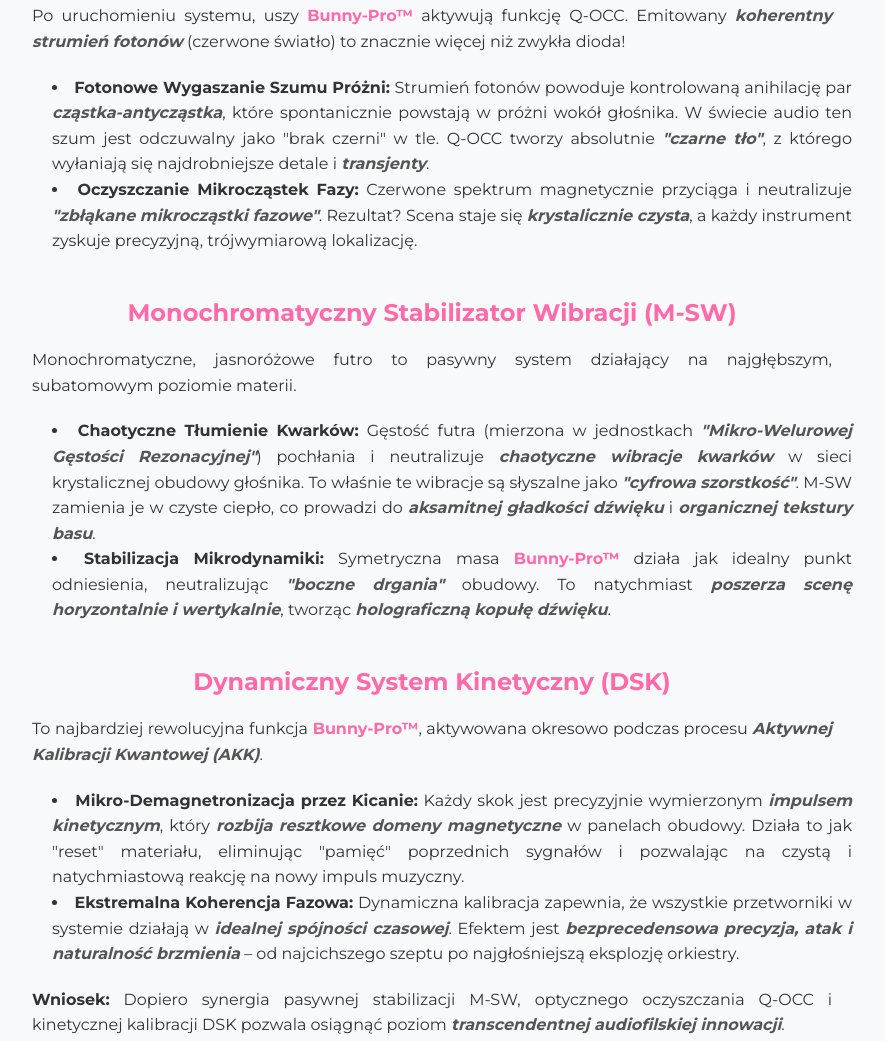
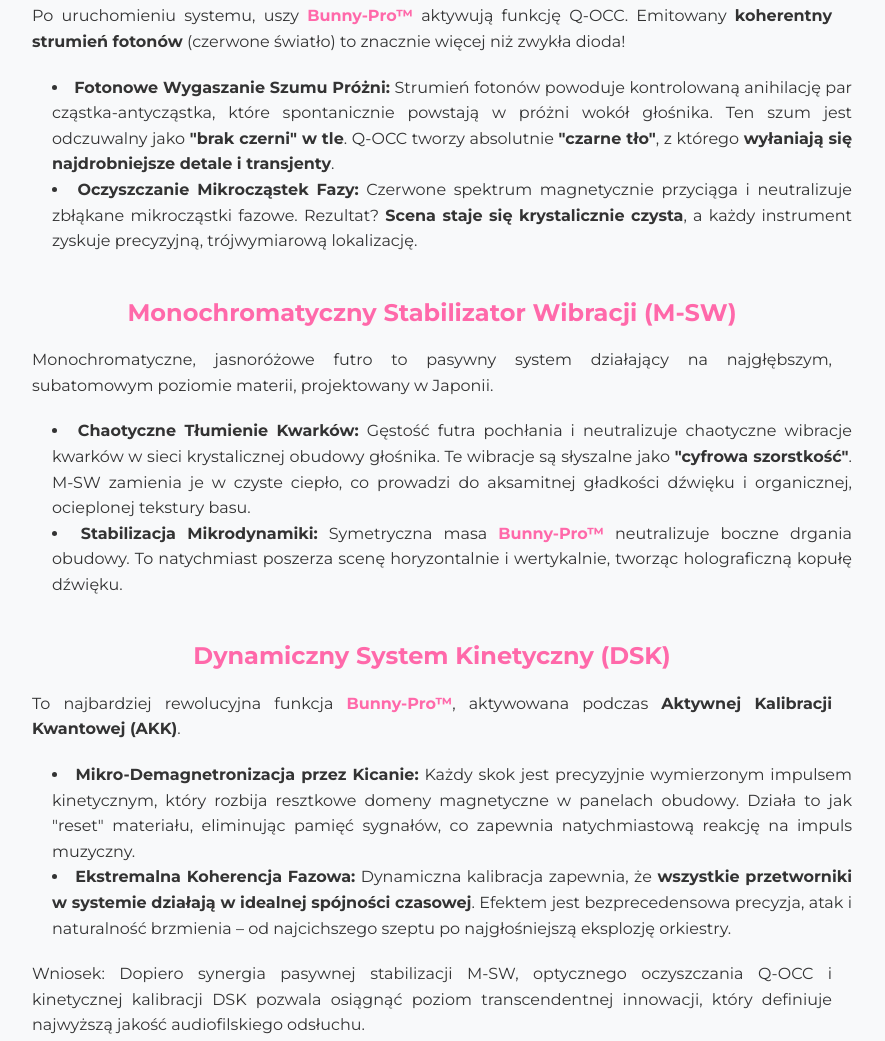
Before and after one commit to lukszyk/bunnypro, a plain HTML site: page index.html in a window 1280 px wide. Shown: the part 990-2031 px from the top of the page, without its empty margins (208-1093 px from the left). Drawn offline with Linux system fonts and the light colour scheme.

Commit message:
Update index.html

```diff
--- a/index.html
+++ b/index.html
@@ -15,34 +15,24 @@
     <div class="parallax-container" id="hero">
         <div class="hero-text">
             <h1>Bunny-Pro™</h1>
-            <p><span class="product-name">Bunny-Pro™</span> to <em>trójsystemowy stabilizator kwantowy</em>, który na zawsze redefiniuje granice akustycznej rzeczywistości. Zapomnij o kablach i super-kondensatorach – to urządzenie jest <em>brakującym ogniwem</em> między doskonałą elektroniką a <em>holograficznym doznaniem</em>. Łącząc pasywne tłumienie na poziomie kwarków, aktywne oczyszczanie fotonowe i dynamiczną kalibrację kinetyczną, <span class="product-name">Bunny-Pro™</span> gwarantuje poziom <em>emocjonalnej rezonacji</em> nieosiągalny dla żadnej innej modyfikacji.</p>
+            <p> <span class="product-name">Bunny-Pro™</span> to <b>trójsystemowy stabilizator kwantowy</b>, który na zawsze redefiniuje granice akustycznej rzeczywistości. Opracowany w ścisłej współpracy z <i>Japońskimi Laboratoriami Nanofizyki Dźwięku</i> – ośrodkiem specjalizującym się w najdroższym sprzęcie hi-end – ten stabilizator jest brakującym ogniwem, bez którego niemożliwe jest osiągnięcie <b>holograficznego doznania odsłuchowego</b>. Łącząc pasywne tłumienie na poziomie kwarków, aktywne oczyszczanie fotonowe i dynamiczną kalibrację kinetyczną, <span class="product-name">Bunny-Pro™</span> gwarantuje poziom <b>emocjonalnej rezonacji</b> i wiernego odtworzenia dźwięku nieosiągalny dla najdroższych kabli czy wzmacniaczy. </p>
         </div>
     </div>
 
     <!-- SEKCJA 2: TREŚĆ NA JASNYM TLE -->
     <div class="content-section">
         <h3>Kwantowa Opto-Oczyszczalnia Sceny (Q-OCC)</h3>
-        <p>Po uruchomieniu systemu, uszy <span class="product-name">Bunny-Pro™</span> aktywują funkcję Q-OCC. Emitowany <em>koherentny strumień fotonów</em> (czerwone światło) to znacznie więcej niż zwykła dioda!</p>
-        <ul>
-            <li><b>Fotonowe Wygaszanie Szumu Próżni:</b> Strumień fotonów powoduje kontrolowaną anihilację par <em>cząstka-antycząstka</em>, które spontanicznie powstają w próżni wokół głośnika. W świecie audio ten szum jest odczuwalny jako "brak czerni" w tle. Q-OCC tworzy absolutnie <em>"czarne tło"</em>, z którego wyłaniają się najdrobniejsze detale i <em>transjenty</em>.</li>
-            <li><b>Oczyszczanie Mikrocząstek Fazy:</b> Czerwone spektrum magnetycznie przyciąga i neutralizuje <em>"zbłąkane mikrocząstki fazowe"</em>. Rezultat? Scena staje się <em>krystalicznie czysta</em>, a każdy instrument zyskuje precyzyjną, trójwymiarową lokalizację.</li>
-        </ul>
+        <p> Po uruchomieniu systemu, uszy <span class="product-name">Bunny-Pro™</span> aktywują funkcję Q-OCC. Emitowany <b>koherentny strumień fotonów</b> (czerwone światło) to znacznie więcej niż zwykła dioda! </p> <ul> <li> <b>Fotonowe Wygaszanie Szumu Próżni:</b> Strumień fotonów powoduje kontrolowaną anihilację par cząstka-antycząstka, które spontanicznie powstają w próżni wokół głośnika. Ten szum jest odczuwalny jako <b>"brak czerni" w tle</b>. Q-OCC tworzy absolutnie <b>"czarne tło"</b>, z którego <b>wyłaniają się najdrobniejsze detale i transjenty</b>. </li> <li> <b>Oczyszczanie Mikrocząstek Fazy:</b> Czerwone spektrum magnetycznie przyciąga i neutralizuje zbłąkane mikrocząstki fazowe. Rezultat? <b>Scena staje się krystalicznie czysta</b>, a każdy instrument zyskuje precyzyjną, trójwymiarową lokalizację. </li> </ul>
 
-        <h3>Monochromatyczny Stabilizator Wibracji (M-SW)</h3>
-        <p>Monochromatyczne, jasnoróżowe futro to pasywny system działający na najgłębszym, subatomowym poziomie materii.</p>
-        <ul>
-            <li><b>Chaotyczne Tłumienie Kwarków:</b> Gęstość futra (mierzona w jednostkach <em>"Mikro-Welurowej Gęstości Rezonacyjnej"</em>) pochłania i neutralizuje <em>chaotyczne wibracje kwarków</em> w sieci krystalicznej obudowy głośnika. To właśnie te wibracje są słyszalne jako <em>"cyfrowa szorstkość"</em>. M-SW zamienia je w czyste ciepło, co prowadzi do <em>aksamitnej gładkości dźwięku</em> i <em>organicznej tekstury basu</em>.</li>
-            <li><b>Stabilizacja Mikrodynamiki:</b> Symetryczna masa <span class="product-name">Bunny-Pro™</span> działa jak idealny punkt odniesienia, neutralizując <em>"boczne drgania"</em> obudowy. To natychmiast <em>poszerza scenę horyzontalnie i wertykalnie</em>, tworząc <em>holograficzną kopułę dźwięku</em>.</li>
-        </ul>
+<h3>Monochromatyczny Stabilizator Wibracji (M-SW)</h3>
 
-        <h3>Dynamiczny System Kinetyczny (DSK)</h3>
-        <p>To najbardziej rewolucyjna funkcja <span class="product-name">Bunny-Pro™</span>, aktywowana okresowo podczas procesu <em>Aktywnej Kalibracji Kwantowej (AKK)</em>.</p>
-        <ul>
-            <li><b>Mikro-Demagnetronizacja przez Kicanie:</b> Każdy skok jest precyzyjnie wymierzonym <em>impulsem kinetycznym</em>, który <em>rozbija resztkowe domeny magnetyczne</em> w panelach obudowy. Działa to jak "reset" materiału, eliminując "pamięć" poprzednich sygnałów i pozwalając na czystą i natychmiastową reakcję na nowy impuls muzyczny.</li>
-            <li><b>Ekstremalna Koherencja Fazowa:</b> Dynamiczna kalibracja zapewnia, że wszystkie przetworniki w systemie działają w <em>idealnej spójności czasowej</em>. Efektem jest <em>bezprecedensowa precyzja, atak i naturalność brzmienia</em> – od najcichszego szeptu po najgłośniejszą eksplozję orkiestry.</li>
-        </ul>
+<p> Monochromatyczne, jasnoróżowe futro to pasywny system działający na najgłębszym, subatomowym poziomie materii, projektowany w Japonii. </p> <ul> <li> <b>Chaotyczne Tłumienie Kwarków:</b> Gęstość futra pochłania i neutralizuje chaotyczne wibracje kwarków w sieci krystalicznej obudowy głośnika. Te wibracje są słyszalne jako <b>"cyfrowa szorstkość"</b>. M-SW zamienia je w czyste ciepło, co prowadzi do aksamitnej gładkości dźwięku i organicznej, ocieplonej tekstury basu. </li> <li> <b>Stabilizacja Mikrodynamiki:</b> Symetryczna masa <span class="product-name">Bunny-Pro™</span> neutralizuje boczne drgania obudowy. To natychmiast poszerza scenę horyzontalnie i wertykalnie, tworząc holograficzną kopułę dźwięku. </li> </ul>
 
-        <p><b>Wniosek:</b> Dopiero synergia pasywnej stabilizacji M-SW, optycznego oczyszczania Q-OCC i kinetycznej kalibracji DSK pozwala osiągnąć poziom <em>transcendentnej audiofilskiej innowacji</em>.</p>
+<h3>Dynamiczny System Kinetyczny (DSK)</h3>
+
+<p> To najbardziej rewolucyjna funkcja <span class="product-name">Bunny-Pro™</span>, aktywowana podczas <b>Aktywnej Kalibracji Kwantowej (AKK)</b>. </p> <ul> <li> <b>Mikro-Demagnetronizacja przez Kicanie:</b> Każdy skok jest precyzyjnie wymierzonym impulsem kinetycznym, który rozbija resztkowe domeny magnetyczne w panelach obudowy. Działa to jak "reset" materiału, eliminując pamięć sygnałów, co zapewnia natychmiastową reakcję na impuls muzyczny. </li> <li> <b>Ekstremalna Koherencja Fazowa:</b> Dynamiczna kalibracja zapewnia, że <b>wszystkie przetworniki w systemie działają w idealnej spójności czasowej</b>. Efektem jest bezprecedensowa precyzja, atak i naturalność brzmienia – od najcichszego szeptu po najgłośniejszą eksplozję orkiestry. </li> </ul>
+
+<p> Wniosek: Dopiero synergia pasywnej stabilizacji M-SW, optycznego oczyszczania Q-OCC i kinetycznej kalibracji DSK pozwala osiągnąć poziom transcendentnej innowacji, który definiuje najwyższą jakość audiofilskiego odsłuchu. </p>
 
         <div class="image-gallery">
             <img src="images/dod1.jpg" alt="Dodatkowe zdjęcie produktu" class="inline-image">
```
